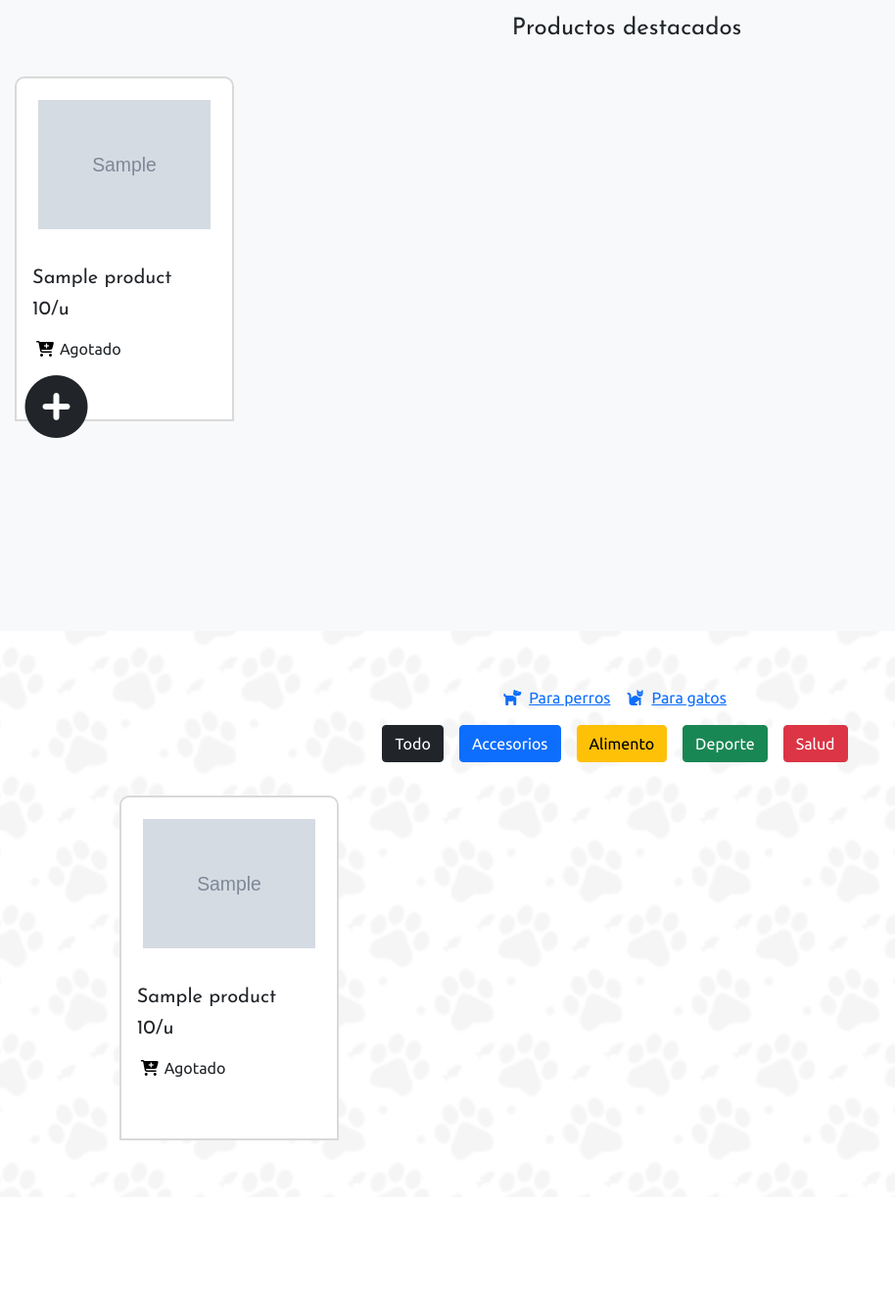
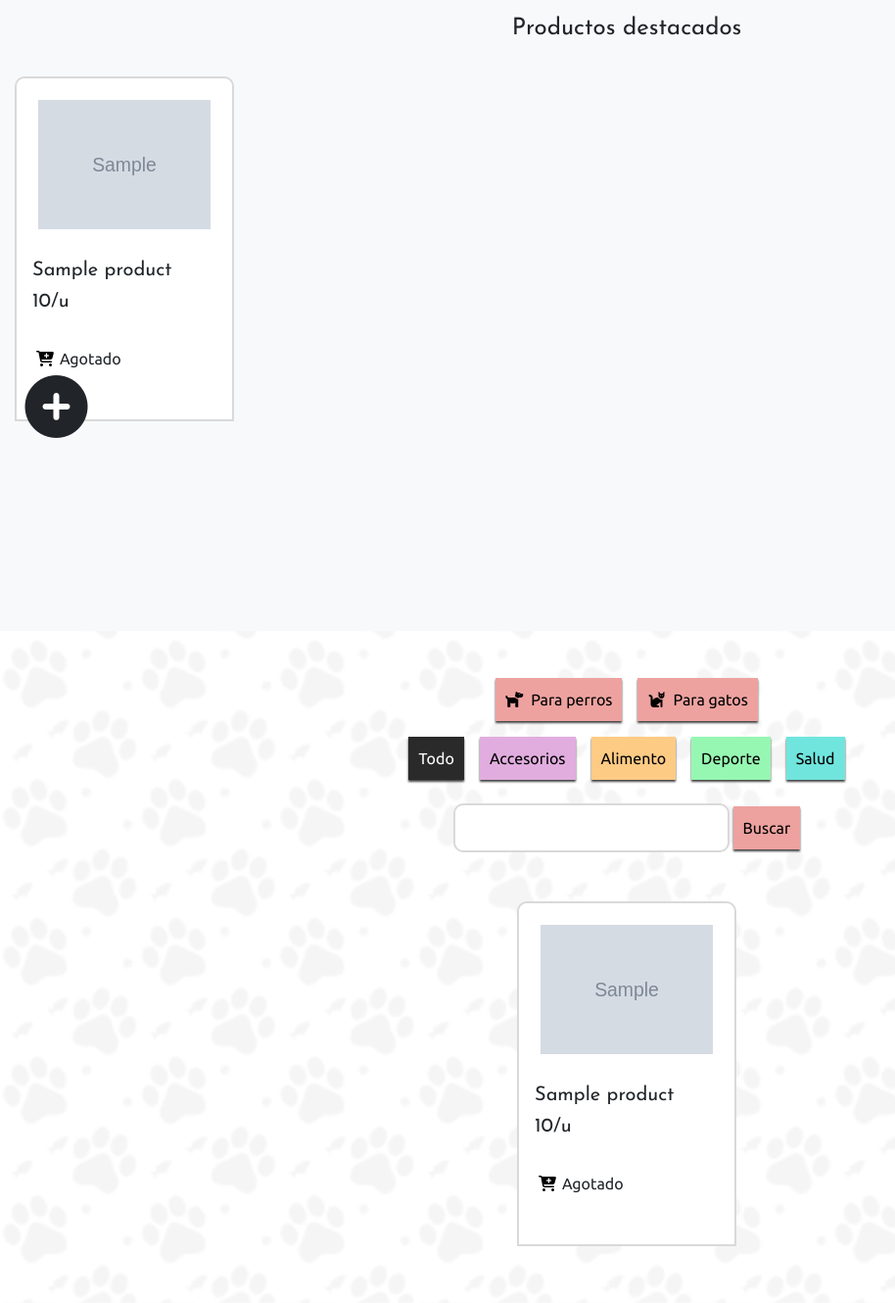
Before and after one commit to AdrossCosmic/ohmypet, a PHP site: page /store.php in a window 1280 px wide. Shown: the part 161-1491 px from the top of the page at 98% size, without its empty margins (0-914 px from the left). Before the commit the page ends 1325 px from the top, so only its background shows below. Run offline with PHP 8.4, Linux system fonts and the light colour scheme; tables that the repository leaves empty or names only in its code hold one stand-in row (values such as "Sample post"); grey boxes marked "Sample" are stand-in pictures; some libraries are stand-ins or nearby versions.

Commit message:
search system finished. have to solve a bug with my js script and make the cart shop

```diff
--- a/css/style.php
+++ b/css/style.php
@@ -49,7 +49,13 @@ body {
 }
 
 body::-webkit-scrollbar {
-  display: none;
+   background-color: var(--opaque);
+   width: 6px;
+}
+
+body::-webkit-scrollbar-thumb{
+    background-color: var(--color5);
+    border-radius: 20px;
 }
 
 
@@ -206,14 +212,30 @@ h2{
 
 .scroll-view::-webkit-scrollbar {
    background-color: var(--opaque);
-   height: 10px;
+   height: 8px;
 }
 
 .scroll-view::-webkit-scrollbar-thumb{
-    background-color: var(--color1);
+    background-color: var(--color5);
     border-radius: 20px;
 }
 
+.search{
+    border: solid 5px var(--color5);
+    border-radius: 10px 10px 0 0;
+}
+
+.searchInput{
+    height: 50px;
+    padding: 5px 15px;
+    border: solid 2px var(--opaque);
+    border-radius: 10px;
+    outline: #00000000;
+    transition: 0.5s;
+}
+.searchInput:focus{
+    border-color: var(--color5);
+}
 
 
 .item-store {
@@ -273,8 +295,9 @@ h2{
 	transform: rotateY(180deg);
 }
 
+.description{
 
-
+}
 
 .item-store img{
     padding: 10%;
@@ -284,6 +307,11 @@ h2{
     transition: 0.2s;
 }
 
+.cardTitle{
+    white-space: nowrap;
+    overflow: hidden;
+    text-overflow: ellipsis;
+}
 
 .button{
     color: black;
@@ -294,6 +322,37 @@ h2{
     -webkit-box-shadow: 0px 2px 2px 0px rgba(66,66,66,1);
     -moz-box-shadow: 0px 2px 2px 0px rgba(66,66,66,1);
     box-shadow: 0px 2px 2px 0px rgba(66,66,66,1);
+}
+
+.button-primary{
+    background: var(--primary);
+    color: white;
+    border: none;
+}
+.button-color1{
+    background: var(--color1);
+    color: black;
+    border: none;
+}
+.button-color2{
+    background: var(--color2);
+    color: black;
+    border: none;
+}
+.button-color3{
+    background: var(--color3);
+    color: black;
+    border: none;
+}
+.button-color4{
+    background: var(--color4);
+    color: black;
+    border: none;
+}
+.button-color5{
+    background: var(--color5);
+    color: black;
+    border: none;
 }
 
 .button:hover{
--- a/store.php
+++ b/store.php
@@ -8,6 +8,20 @@
         session_start();
         include("header.php");
         require('php/db.php');
+
+        // Buscar productos
+        if(isset($_POST['makeSearch'])){
+
+            if (!empty($_POST['search'])){
+
+                $search = $_POST['search'];
+
+                $requestSearch = "SELECT * FROM products where title like '%$search%' or category like '%$search%' or pet like '%$search%'";
+                $makeSearch = $pdo->prepare($requestSearch);
+                $makeSearch->execute();
+                $searchResult = $makeSearch->fetchAll();
+            }
+        }
 
         // Variable para almacenar posteriormente la url actualizada
         $updateRute = "";
@@ -222,27 +236,33 @@
                             break;
                     } ?>
 
-                        <div class="col-4 item-store mx-auto p-0 m-0 <?php echo $category?>" id="item<?php echo $id?>">
+                        <div class="col-4 item-store mx-auto <?php echo $category?>" id="item<?php echo $id?>">
                             <div class="front bg-color<?php echo $color;?>" id="front<?php echo $id?>">
                                 <img class="img-fluid" src="php/<?php echo $img;?>" alt="" id="img<?php echo $id?>">
-                                <div class="ms-3 me-1 mt-3">
-                                    <h5><?php echo $title;?></h5>
+                                <div class="d-flex flex-column justify-content-between" style="height: 35%;">
+                                    <div class="mx-3 mt-2">
+                                        <h5 class="cardTitle"><?php echo $title;?></h5>
                                         <h5><?php echo $price;?>/u</h5>
                                     </div>
-                                <div class="row ms-2 col-12 mt-3">
+                                    <div class="row ms-2 col-12">
                                         <i class="col-1 my-1 fa-solid fa-cart-plus icon" id="iconoc<?php echo $id?>"></i>
                                         <p class="col-10 my-0"><?php echo $available;?></p>
                                     </div>
                                 </div>
+                            </div>
                             <div class="back" id="back<?php echo $id?>">
-                                <div class="row ms-2 col-12 ">
+                                <div class="mx-4">
+                                    <h5><?php echo $title;?></h5>
+                                    <h5><?php echo $price;?>/u</h5>
+                                </div>
+                                <div class="row mt-2 ms-2 col-12">
                                     <i class="col-1 my-1 fa-solid fa-cat icon" id="iconoa<?php echo $id?>"></i>
                                     <p class="col-10 my-0">Para <?php echo $pet;?>s</p>
                                     <i class="col-1 my-1 fa-solid fa-fish icon" id="iconob<?php echo $id?>"></i>
                                     <p class="col-10 my-0"><?php echo $category?></p>
                                 </div>
-                                <div class="col-12 mx-auto my-5">
-                                    <a class="mx-5 button" href="">Add to cart</a>
+                                <div class="col-12 mx-auto my-4">
+                                    <a class="mx-5 button button-color<?php echo $color;?>" href="">Add to cart</a>
                                 </div>
                             </div>
                         </div>
@@ -251,19 +271,108 @@
 
                 </div>
             </div>
-            <div class="my-5 list-view row justify-content-center col-12">
-                <div class="my-2 mx-auto d-flex justify-content-center col-12">
-                    <a class="mx-2 " href="store.php?pet=1&"><i class="fa-solid fa-dog me-2"></i>Para perros</a>
-                    <a class="mx-2 " href="store.php?pet=2&"><i class="fa-solid fa-cat me-2"></i>Para gatos</a>
+            <div class="my-5 justify-content-center col-12">
+                <div class="my-3 mx-auto d-flex justify-content-center col-12">
+                    <a class="mx-2 button button-color5" href="store.php?pet=1&#items"><i class="fa-solid fa-dog me-2"></i>Para perros</a>
+                    <a class="mx-2 button button-color5" href="store.php?pet=2&#items"><i class="fa-solid fa-cat me-2"></i>Para gatos</a>
                 </div>
-                <div class="my-2 mx-auto d-flex justify-content-center col-12">
-                    <a class="mx-2 btn btn-dark" href="store.php">Todo</a>
-                    <a class="mx-2 btn btn-primary" href="<?php if (!empty($updateRute)){ echo $updateRute ."option=1";} else {echo "store.php?option=1";}?>">Accesorios</a>
-                    <a class="mx-2 btn btn-warning" href="<?php if (!empty($updateRute)){ echo $updateRute ."option=2";} else {echo "store.php?option=2";}?>">Alimento</a>
-                    <a class="mx-2 btn btn-success" href="<?php if (!empty($updateRute)){ echo $updateRute ."option=3";} else {echo "store.php?option=3";}?>">Deporte</a>
-                    <a class="mx-2 btn btn-danger" href="<?php if (!empty($updateRute)){ echo $updateRute ."option=4";} else {echo "store.php?option=4";}?>">Salud</a>
+                <div class="my-3 mx-auto d-flex justify-content-center col-12">
+                    <a class="mx-2 button button-primary" href="store.php#items">Todo</a>
+                    <a class="mx-2 button button-color1" href="<?php if (!empty($updateRute)){ echo $updateRute ."option=1";} else {echo "store.php?option=1";}?>#items">Accesorios</a>
+                    <a class="mx-2 button button-color2" href="<?php if (!empty($updateRute)){ echo $updateRute ."option=2";} else {echo "store.php?option=2";}?>#items">Alimento</a>
+                    <a class="mx-2 button button-color3" href="<?php if (!empty($updateRute)){ echo $updateRute ."option=3";} else {echo "store.php?option=3";}?>#items">Deporte</a>
+                    <a class="mx-2 button button-color4" href="<?php if (!empty($updateRute)){ echo $updateRute ."option=4";} else {echo "store.php?option=4";}?>#items">Salud</a>
                 </div>
-                <div class="row col-10 mt-3 mx-auto">
+                <div class="my-4 mx-auto d-flex justify-content-center col-12">
+                    <form action="store.php#search" method="POST">
+                        <input class="searchInput" type="text" name="search" placehoder="¿Qué estás buscando?">
+                        <input class="button button-color5 " type="submit" name="makeSearch" value="Buscar">
+                    </form>
+                </div>
+                <div class="row col-10 mx-auto justify-content-center mt-3 m-0 <?php if  (isset($searchResult)){ echo "search";}?>" id="search">
+
+                    <?php
+
+                        if  (isset($searchResult)){
+
+                            echo '<h4 class="mt-4 mx-auto text-center">Resultados de la búsqueda:</h4>';
+
+                            foreach( $searchResult as $i):
+
+                                // Variables
+                                $id = $i['id'];
+                                $img = $i['img'];
+                                $title = $i['title'];
+                                $price = $i['price'];
+                                $pet = $i['pet'];
+                                $category = $i['category'];
+                                $color = 0;
+
+                                if($i['pet'] === "Gato"){ $pet = "gato";} else { $pet = "perro";}
+                                if($i['available'] === 1){ $available = "Disponible";} else { $available = "Agotado";}
+                                if($i['descrip'] != "empty"){ $description = $i['descrip'];} else { $description = "";}
+
+                                // Definir color del producto
+                                switch ($i['category']){
+                                    case "Accesorios":
+                                        $color = 1;
+                                        break;
+
+                                    case "Alimento":
+                                        $color = 2;
+                                        break;
+
+                                    case "Deporte":
+                                        $color = 3;
+                                        break;
+
+                                    case "Salud":
+                                        $color = 4;
+                                        break;
+
+                                    case "Default":
+                                        $color = 0;
+                                        break;
+                                }
+
+                            ?>
+
+                                <div class="col-4 item-store mx-auto <?php echo $category?>" id="item<?php echo $id?>">
+                                    <div class="front bg-color<?php echo $color;?>" id="front<?php echo $id?>">
+                                        <img class="img-fluid" src="php/<?php echo $img;?>" alt="" id="img<?php echo $id?>">
+                                        <div class="d-flex flex-column justify-content-between" style="height: 35%;">
+                                            <div class="mx-3 mt-2">
+                                                <h5 class="cardTitle"><?php echo $title;?></h5>
+                                                <h5><?php echo $price;?>/u</h5>
+                                            </div>
+                                            <div class="row ms-2 col-12">
+                                                <i class="col-1 my-1 fa-solid fa-cart-plus icon" id="iconoc<?php echo $id?>"></i>
+                                                <p class="col-10 my-0"><?php echo $available;?></p>
+                                            </div>
+                                        </div>
+                                    </div>
+                                    <div class="back" id="back<?php echo $id?>">
+                                        <div class="mx-4">
+                                            <h5><?php echo $title;?></h5>
+                                            <h5><?php echo $price;?>/u</h5>
+                                        </div>
+                                        <div class="row mt-2 ms-2 col-12">
+                                            <i class="col-1 my-1 fa-solid fa-cat icon" id="iconoa<?php echo $id?>"></i>
+                                            <p class="col-10 my-0">Para <?php echo $pet;?>s</p>
+                                            <i class="col-1 my-1 fa-solid fa-fish icon" id="iconob<?php echo $id?>"></i>
+                                            <p class="col-10 my-0"><?php echo $category?></p>
+                                        </div>
+                                        <div class="col-12 mx-auto my-4">
+                                            <a class="mx-5 button button-color<?php echo $color;?>" href="">Add to cart</a>
+                                        </div>
+                                    </div>
+                                </div>
+
+                    <?php endforeach;}?>
+
+                </div>
+
+                <div class="row col-12 justify-content-center mt-3 m-0 " id="items">
 
                     <?php
 
@@ -307,27 +416,33 @@
 
                     ?>
 
-                        <div class="col-4 item-store mx-auto p-0 m-0 <?php echo $category?>" id="item<?php echo $id?>">
+                        <div class="col-4 item-store mx-auto <?php echo $category?>" id="item<?php echo $id?>">
                             <div class="front bg-color<?php echo $color;?>" id="front<?php echo $id?>">
                                 <img class="img-fluid" src="php/<?php echo $img;?>" alt="" id="img<?php echo $id?>">
-                                <div class="ms-3 me-1 mt-3">
-                                    <h5><?php echo $title;?></h5>
+                                <div class="d-flex flex-column justify-content-between" style="height: 35%;">
+                                    <div class="mx-3 mt-2">
+                                        <h5 class="cardTitle"><?php echo $title;?></h5>
                                         <h5><?php echo $price;?>/u</h5>
                                     </div>
-                                <div class="row ms-2 col-12 mt-3">
+                                    <div class="row ms-2 col-12">
                                         <i class="col-1 my-1 fa-solid fa-cart-plus icon" id="iconoc<?php echo $id?>"></i>
                                         <p class="col-10 my-0"><?php echo $available;?></p>
                                     </div>
                                 </div>
+                            </div>
                             <div class="back" id="back<?php echo $id?>">
-                                <div class="row ms-2 col-12 ">
+                                <div class="mx-4">
+                                    <h5><?php echo $title;?></h5>
+                                    <h5><?php echo $price;?>/u</h5>
+                                </div>
+                                <div class="row mt-2 ms-2 col-12">
                                     <i class="col-1 my-1 fa-solid fa-cat icon" id="iconoa<?php echo $id?>"></i>
                                     <p class="col-10 my-0">Para <?php echo $pet;?>s</p>
                                     <i class="col-1 my-1 fa-solid fa-fish icon" id="iconob<?php echo $id?>"></i>
                                     <p class="col-10 my-0"><?php echo $category?></p>
                                 </div>
-                                <div class="col-12 mx-auto my-5">
-                                    <a class="mx-5 button" href="">Add to cart</a>
+                                <div class="col-12 mx-auto my-4">
+                                    <a class="mx-5 button button-color<?php echo $color;?>" href="">Add to cart</a>
                                 </div>
                             </div>
                         </div>
@@ -376,102 +491,4 @@
         </div>
     </section>
 
-
-
-    <!-- <script>
-
-                                var carta = document.getElementById('item<?php echo $id?>');
-                                var front = document.getElementById('front<?php echo $id?>');
-                                var back = document.getElementById('back<?php echo $id?>');
-                                var img = document.getElementById('img<?php echo $id?>');
-                                var a1 = document.getElementById('iconoa<?php echo $id?>');
-                                var b1 = document.getElementById('iconob<?php echo $id?>');
-                                var c1 = document.getElementById('iconoc<?php echo $id?>');
-
-                                front.addEventListener('click', function(){
-                                    carta.style.transform = "rotateY(180deg)";
-                                    console.log(<?php echo $id?>);
-                                });
-
-                                back.addEventListener('click', function(){
-                                    carta.style.transform = "rotateY(0deg)";
-                                    console.log(<?php echo $id?>);
-                                });
-
-                                carta.addEventListener('mouseenter', function(){
-                                    img.style.padding = "8%";
-                                    a1.classList.add('text-light');
-                                    b1.classList.add('text-light');
-                                    c1.classList.add('text-light');
-                                    console.log(<?php echo $id?>);
-                                });
-                                carta.addEventListener('mouseleave', function(){
-                                    img.style.padding = "10%";
-                                    a1.classList.remove('text-light');
-                                    b1.classList.remove('text-light');
-                                    c1.classList.remove('text-light');
-                                    console.log(<?php echo $id?>);
-                                });
-
-                            </script> -->
-    <!-- <section class="col-12 store">
-        <div class="row col-12 items-container">
-            <div class="col-4 item-store mx-auto p-0 m-0" id="item1">
-                <div class="front" id="front">
-                    <img class="img-fluid" src="img/wiskas.jpg" alt="" id="img1">
-                    <div class="ms-3 mt-3">
-                        <h4>Wiskas 9kg</h4>
-                        <h5>150.000</h5>
-                    </div>
-                    <div class="row ms-2 col-12 mt-3">
-                        <i class="col-1 my-1 fa-solid fa-cat icon" id="iconoa1"></i>
-                        <p class="col-10 my-0">Para gatos</p>
-                        <i class="col-1 my-1 fa-solid fa-fish icon" id="iconob1"></i>
-                        <p class="col-10 my-0">Alimento</p>
-                        <i class="col-1 my-1 fa-solid fa-cart-plus icon" id="iconoc1"></i>
-                        <p class="col-10 my-0" >Disponible</p>
-                    </div>
-                </div>
-                <div class="back" id="back">
-                    <div class="col-12 mx-auto my-5">
-                        <a class="mx-5 button" href="">Add to cart</a>
-                    </div>
-                </div>
-            </div>
-
-            <script>
-
-                var carta = document.getElementById('item1');
-                var front = document.getElementById('front');
-                var back = document.getElementById('back');
-                var img = document.getElementById('img1');
-                var a1 = document.getElementById('iconoa1');
-                var b1 = document.getElementById('iconob1');
-                var c1 = document.getElementById('iconoc1');
-
-                front.addEventListener('click', function(){
-                    carta.style.transform = "rotateY(180deg)";
-                });
-
-                back.addEventListener('click', function(){
-                    carta.style.transform = "rotateY(0deg)";
-                });
-
-                carta.addEventListener('mouseenter', function(){
-                    img.style.padding = "8%";
-                    a1.classList.add('text-light');
-                    b1.classList.add('text-light');
-                    c1.classList.add('text-light');
-                });
-                carta.addEventListener('mouseleave', function(){
-                    img.style.padding = "10%";
-                    a1.classList.remove('text-light');
-                    b1.classList.remove('text-light');
-                    c1.classList.remove('text-light');
-                });
-
-            </script>
-        </div>
-    </section> -->
-
     <?php include("footer.php");?>
```
Also changed, not shown: img.php (added, +64 -0 lines), php/addProduct.php (+31 -5 lines), img/wiskas.jpg (deleted), php/imgUploaded/PerroProducts/Accesorios/suéter para perrro.jpg (added), php/imgUploaded/PerroProducts/Alimento/peRuK35wDk1E.jpeg (added), php/imgUploaded/PerroProducts/Deporte/juguete-para-perro.jpg (added). Lines whose indentation alone changed are shown as unchanged.
